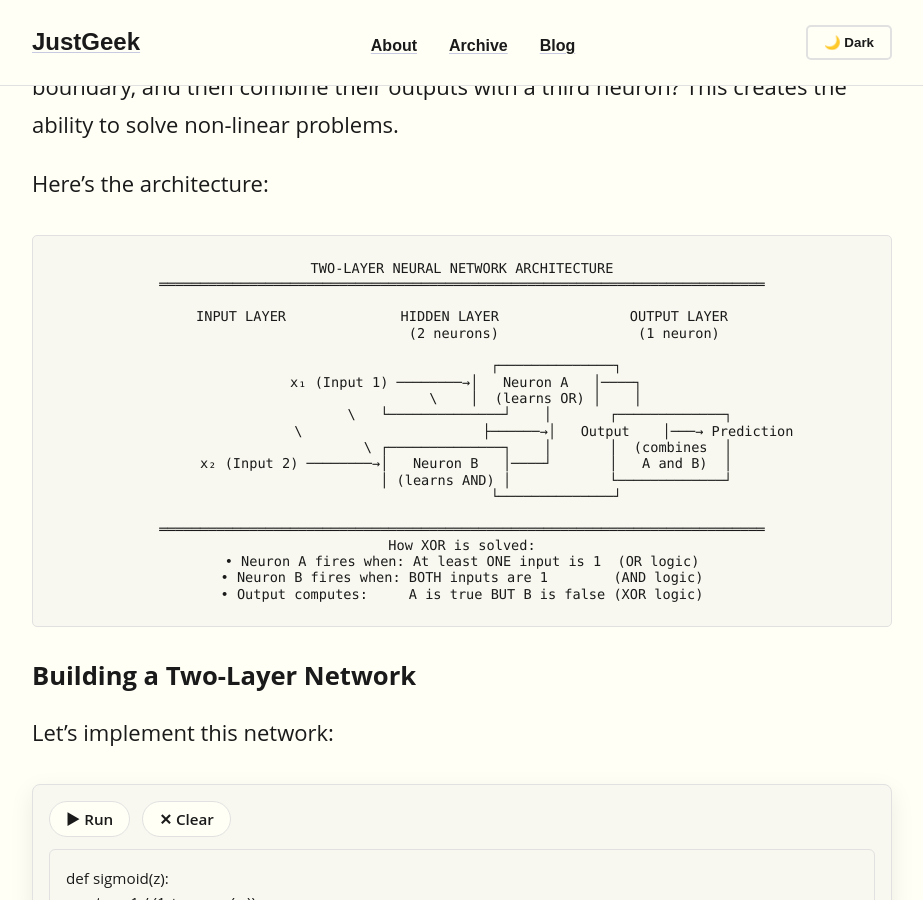
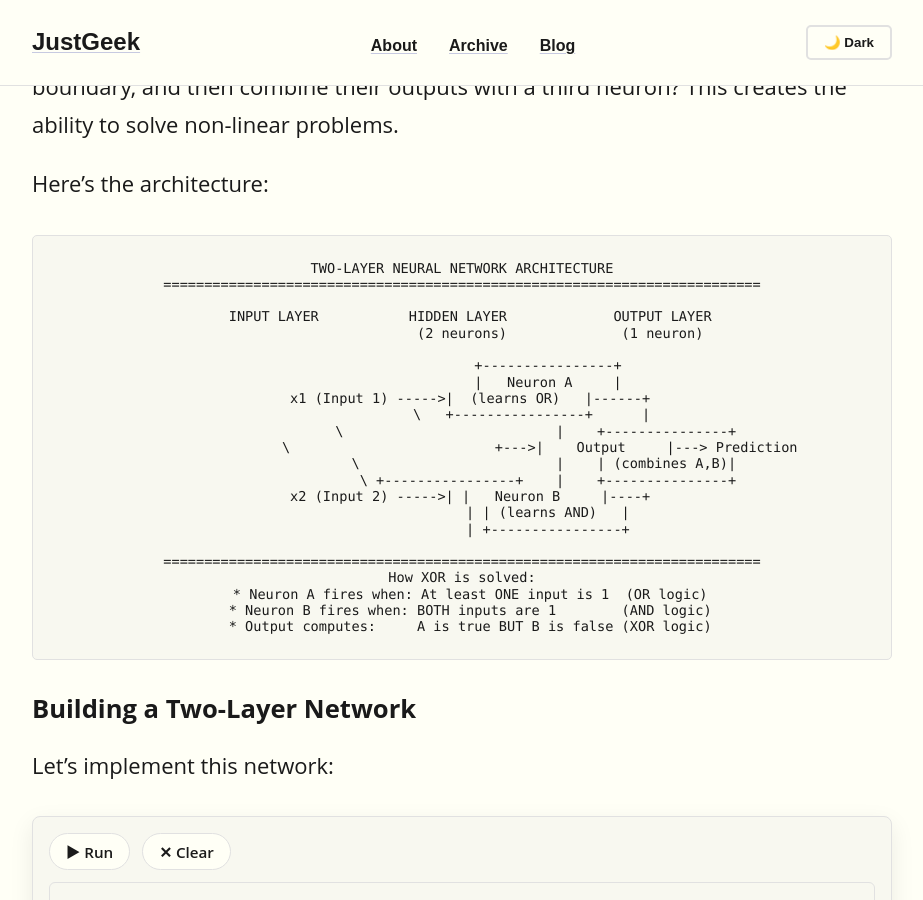
Before and after one commit to ssime-git/JustGeek, a Jekyll site: the page built from _posts/2025-12-06-a-neuron-is-all-you-need.md, in a window 1280 px wide and 900 px high, scrolled down 8259 px. Shown: the whole window, without its empty margins (178-1101 px from the left). Built offline with Jekyll 4.4.1, drawn with Linux system fonts in a browser that asks for light colours; some of the changed text lies outside the part shown.

Commit message:
fix: improve ASCII art consistency in neural network diagrams
- Replaced box-drawing characters (┌, └, │) with standard ASCII (+, |, -)
- Changed bullet points from • to * for better compatibility
- Standardized separator lines to use = consistently
- Improved spacing and alignment in both diagrams
- Better cross-platform rendering with basic ASCII characters

```diff
--- a/_posts/2025-12-06-a-neuron-is-all-you-need.md
+++ b/_posts/2025-12-06-a-neuron-is-all-you-need.md
@@ -464,26 +464,28 @@ What if we use **two neurons** in a hidden layer, each creating their own linear
 Here's the architecture:
 
 <pre class="ascii-art"><code>TWO-LAYER NEURAL NETWORK ARCHITECTURE
-══════════════════════════════════════════════════════════════════════════
-
-INPUT LAYER              HIDDEN LAYER                OUTPUT LAYER
-                         (2 neurons)                 (1 neuron)
-
-                       ┌──────────────┐
- x₁ (Input 1) ────────→│   Neuron A   │────┐
-                  \    │  (learns OR) │    │
-                   \   └──────────────┘    │       ┌─────────────┐
-                    \                      ├──────→│   Output    │───→ Prediction
-                     \ ┌──────────────┐    │       │  (combines  │
- x₂ (Input 2) ────────→│   Neuron B   │────┘       │   A and B)  │
-                       │ (learns AND) │            └─────────────┘
-                       └──────────────┘
-
-══════════════════════════════════════════════════════════════════════════
+=========================================================================
+
+  INPUT LAYER           HIDDEN LAYER             OUTPUT LAYER
+                        (2 neurons)              (1 neuron)
+
+                     +----------------+
+                     |   Neuron A     |
+  x1 (Input 1) ----->|  (learns OR)   |------+
+                 \   +----------------+      |
+                  \                          |    +---------------+
+                   \                         +--->|    Output     |---> Prediction
+                    \                        |    | (combines A,B)|
+                     \ +----------------+    |    +---------------+
+  x2 (Input 2) ----->| |   Neuron B     |----+
+                     | | (learns AND)   |
+                     | +----------------+
+
+=========================================================================
 How XOR is solved:
-• Neuron A fires when: At least ONE input is 1  (OR logic)
-• Neuron B fires when: BOTH inputs are 1        (AND logic)
-• Output computes:     A is true BUT B is false (XOR logic)
+  * Neuron A fires when: At least ONE input is 1  (OR logic)
+  * Neuron B fires when: BOTH inputs are 1        (AND logic)
+  * Output computes:     A is true BUT B is false (XOR logic)
 </code></pre>
 
 ### Building a Two-Layer Network
```
Also changed, not shown: other parts of _posts/2025-12-06-a-neuron-is-all-you-need.md (+20 -19 lines).
